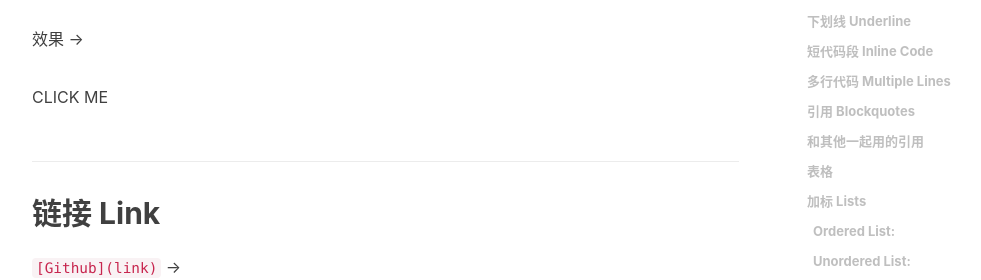
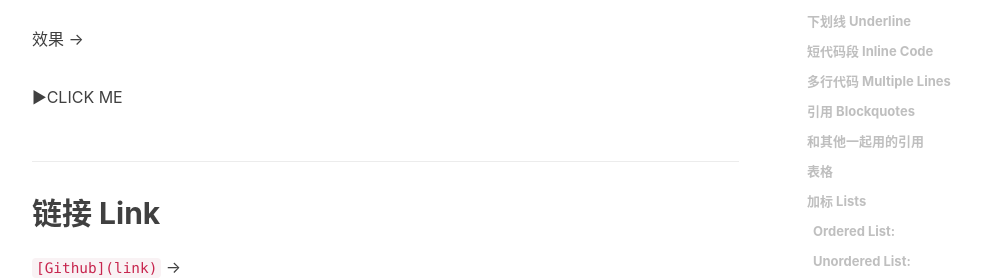
Before and after one commit to kkkokili/kkkokili.github.io, a Jekyll site: the page built from _posts/2021-08-16-MD-写作指北.md, in a window 1280 px wide and 900 px high, scrolled down 4928 px. Shown: the part 173-453 px from the top of the window, without its empty margins (233-1214 px from the left). Built offline with Jekyll 4.4.1, drawn with Linux system fonts in a browser that asks for light colours; nearby versions of some CDN libraries; comment, search, counter and statistics services are not loaded.

````diff
--- a/_posts/2021-08-16-MD-写作指北.md
+++ b/_posts/2021-08-16-MD-写作指北.md
@@ -145,7 +145,7 @@ print("hello world!")```
 
 效果 ->
 
-<details><summary>CLICK ME</summary>
+<details><summary>▶CLICK ME</summary>
 <p>
 
 ## Collapse Content
````
